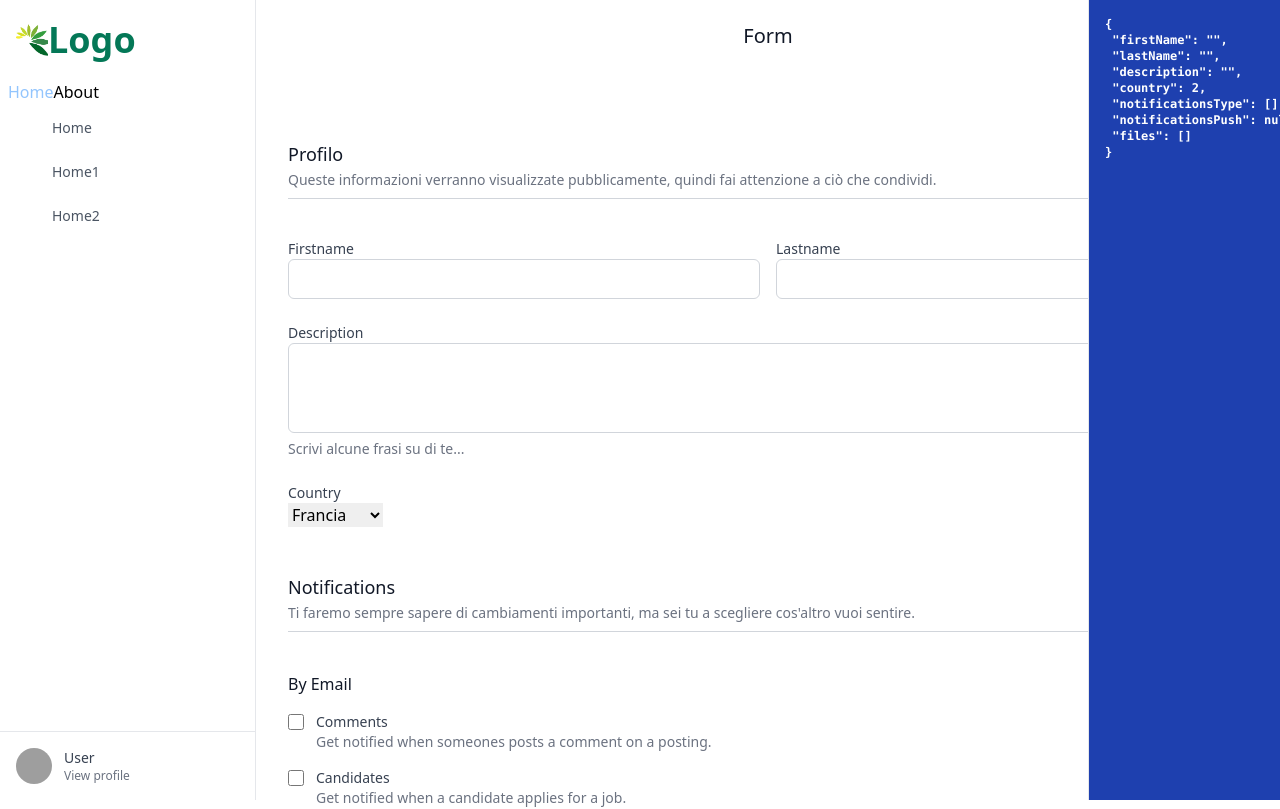
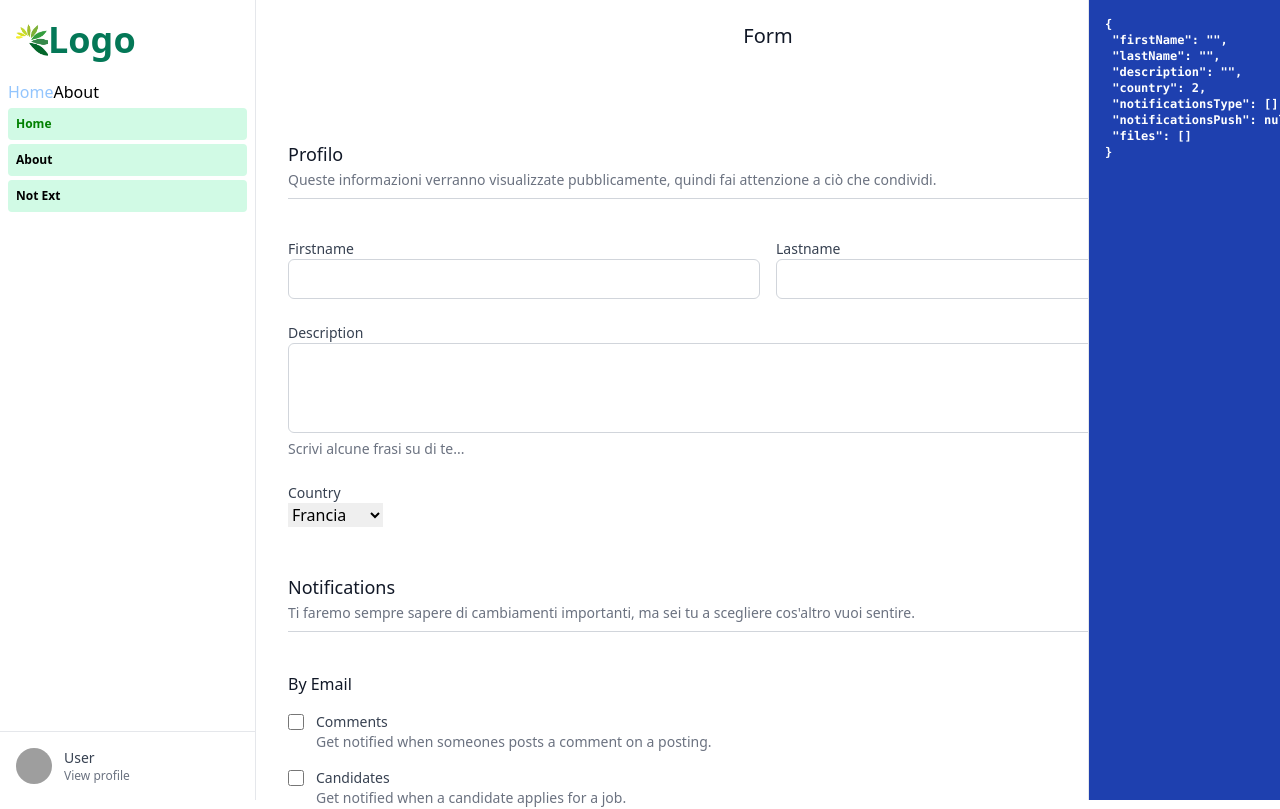
Before and after one commit to isjeady/corso-react-js, a React (Create React App) app: page / in a window 1280 px wide. Shown: the top 809 px of the page. Built offline with nearby package versions, Linux system fonts and the light colour scheme; grey boxes are pictures that could not be loaded.

Commit message:
Menu e 404

```diff
--- a/src/App.js
+++ b/src/App.js
@@ -8,6 +8,14 @@ export default function App() {
        <Routes>
         <Route path="/" element={<Home />} />
         <Route path="about" element={<About />} />
+        <Route
+          path="*"
+          element={
+            <main style={{ padding: "1rem" }}>
+              <p>There's nothing here!</p>
+            </main>
+          }
+        />
       </Routes>
     </div>
   );
--- a/src/components/layout/Sidebar.js
+++ b/src/components/layout/Sidebar.js
@@ -1,10 +1,10 @@
 import React from 'react'
-import { Link } from 'react-router-dom'
+import { Link, NavLink } from 'react-router-dom'
 
 const navigation = [
-    { name: 'Home', href: '#'},
-    { name: 'Home1', href: '#'},
-    { name: 'Home2', href: '#'},
+    { name: 'Home', href: '/'},
+    { name: 'About', href: '/about'},
+    { name: 'Not Ext', href: '/no-exist'},
   ]
 
 function classNames(...classes) {
@@ -28,23 +28,22 @@ const Sidebar = () => {
                 <Link className="text-blue-300" to="/">Home</Link>
                 <Link to="/about">About</Link>
                 {navigation.map((item) => (
-                  <a
+                   <NavLink
+                    /* className="text-xs font-bold bg-green-100 p-2 hover:bg-green-500 cursor-pointer" */
+                    style={({ isActive }) => {
+                      return {
+                        display: "block",
+                        color: isActive ? "green" : "",
+                      };
+                    }}
+                    className={({ isActive }) => {
+                      return "text-xs font-bold bg-green-100 p-2 hover:bg-green-200 cursor-pointer rounded";
+                    }}
+                    to={`${item.href}`}
                     key={item.name}
-                    href={item.href}
-                    className={classNames(
-                      item.current ? 'bg-gray-100 text-gray-900' : 'text-gray-600 hover:bg-gray-50 hover:text-gray-900',
-                      'group flex items-center px-2 py-2 text-sm font-medium rounded-md'
-                    )}
                   >
-                    <div
-                      className={classNames(
-                        item.current ? 'text-gray-500' : 'text-gray-400 group-hover:text-gray-500',
-                        'mr-3 flex-shrink-0 h-6 w-6'
-                      )}
-                      aria-hidden="true"
-                    />
                     {item.name}
-                  </a>
+                  </NavLink>
                   ))}
               </nav>
             </div>
```
